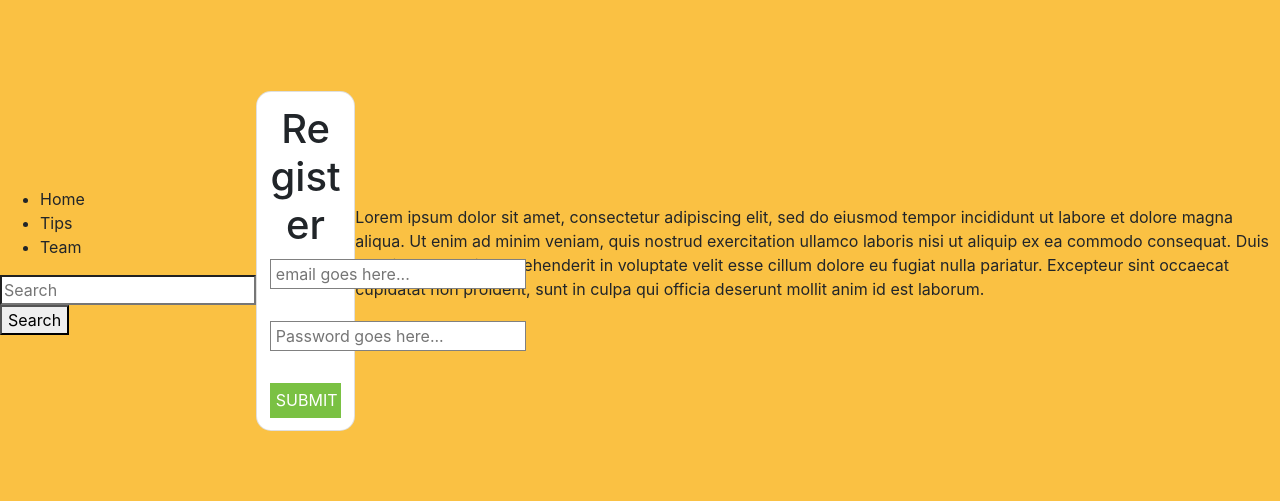
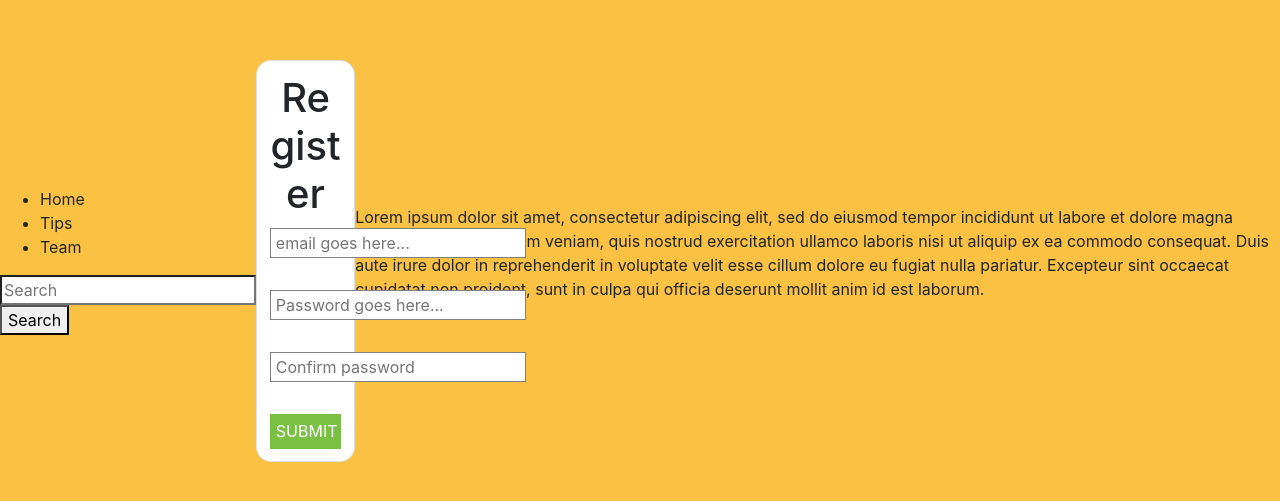
Before and after one commit to delta-skare/youtensil_frontend, a React (Create React App) app: page /register in a window 1280 px wide. Shown: the part 139-640 px from the top of the page. Built offline with nearby package versions, Linux system fonts and the light colour scheme.

Commit message:
added password confirmation to register page

```diff
--- a/src/components/Register.js
+++ b/src/components/Register.js
@@ -10,7 +10,8 @@ class Register extends Component {
     this.Auth = new AuthService()
     this.state={
       email: '',
-      password: ''
+      password: '',
+      password_confirmation: ''
     }
   }
 
@@ -51,6 +52,14 @@ class Register extends Component {
               value={this.state.password}
             />
             <input
+              className="form-item"
+              placeholder="Confirm password"
+              name="password_confirmation"
+              type="password"
+              onChange={this.handleChange.bind(this)}
+              value={this.state.password_confirmation}
+            />
+            <input
               className="form-submit"
               value="SUBMIT"
               type="submit"
```
Also changed, not shown: src/components/NavBar.js (line endings or trailing spaces), 1 other file (tests, documents, lock files or other folders).
